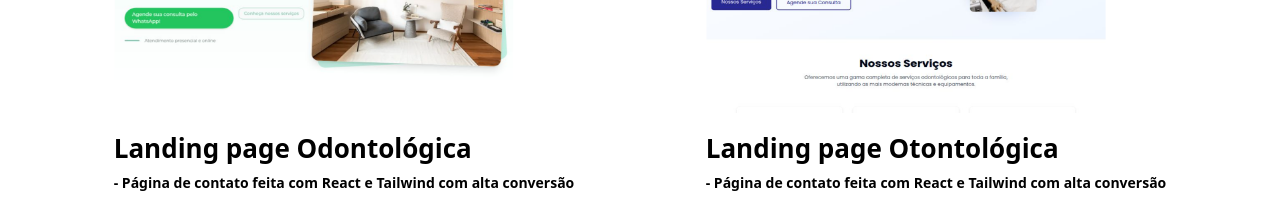
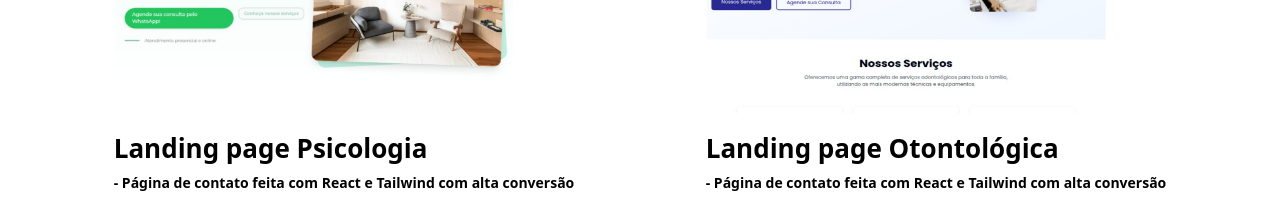
Before and after one commit to Beniciodeveloper/portfolio-2025, a React (Vite) app: page / in a window 1280 px wide. Shown: the part 1760-1979 px from the top of the page. Built offline with nearby package versions, Linux system fonts and the light colour scheme.

Commit message:
Update Projects.jsx

```diff
--- a/src/components/Projects.jsx
+++ b/src/components/Projects.jsx
@@ -2,7 +2,7 @@ import Project from "./subcomp/Project";
 import ScrollReveal from "./ScrollReveal"; // Certifique-se de importar o ScrollReveal
 
 const projects = [
-    { src: "/psicology.png", titlle: "Landing page Odontológica", text: "- Página de contato feita com React e Tailwind com alta conversão", link:"https://gentle-soul-landing-page.vercel.app/" },
+    { src: "/psicology.png", titlle: "Landing page Psicologia", text: "- Página de contato feita com React e Tailwind com alta conversão", link:"https://gentle-soul-landing-page.vercel.app/" },
     { src: "/odonto.png", titlle: "Landing page Otontológica", text: "- Página de contato feita com React e Tailwind com alta conversão", link:"https://odonto-prime-web-space.vercel.app/" },
     { src: "/TAXXPAY.png", titlle: "Taxpay", text: "- Projeto profissional desenvolvido com Nuxt, Vue.js e Bootstrap", link:"https://taxxpay.com.br" },
     { src: "/CARDAPIO.png", titlle: "Cárdapio online", text: "- E-commerce web com integração de pedidos ao whatsapp", link:"https://beniciodeveloper.github.io/cardapio-online/" },
```
